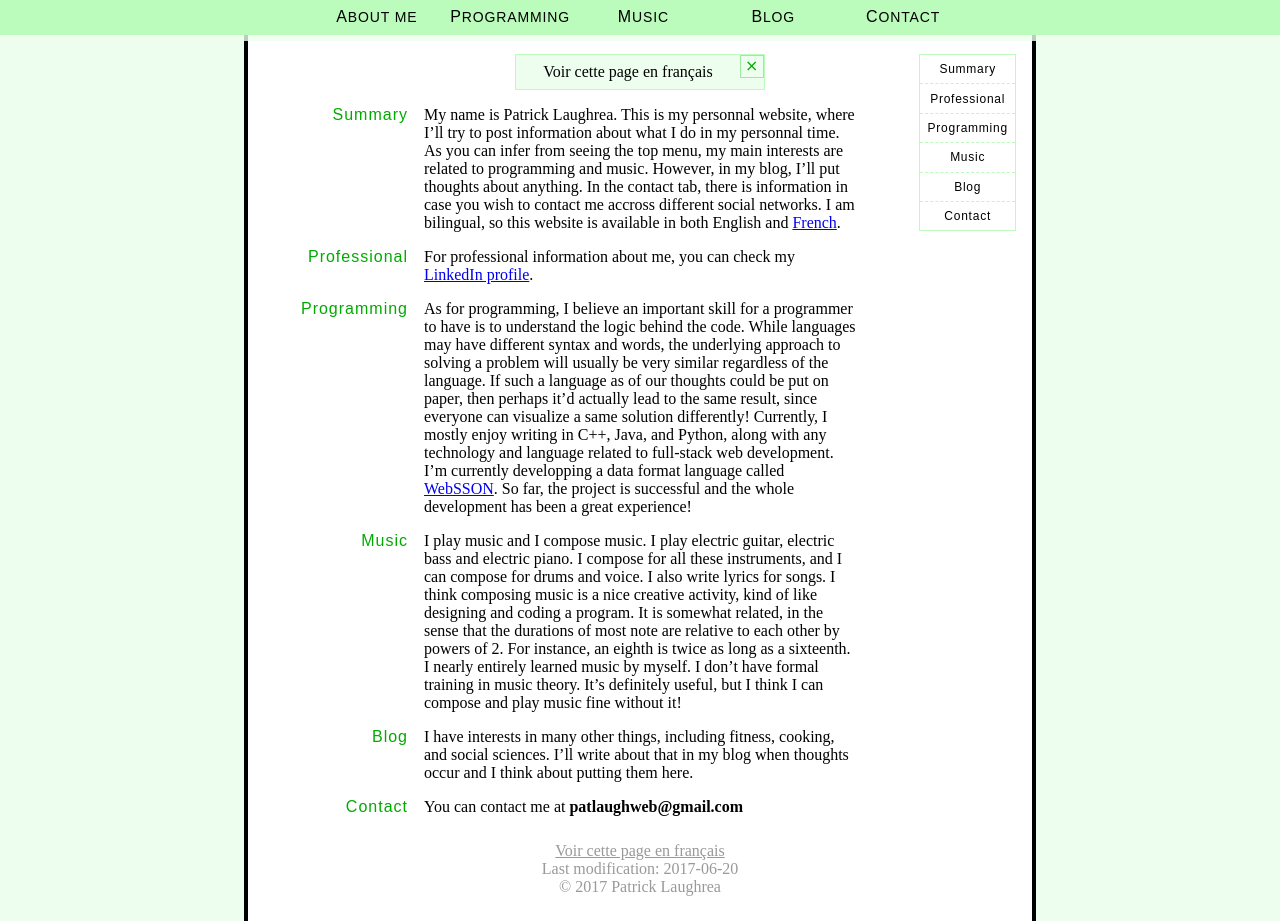
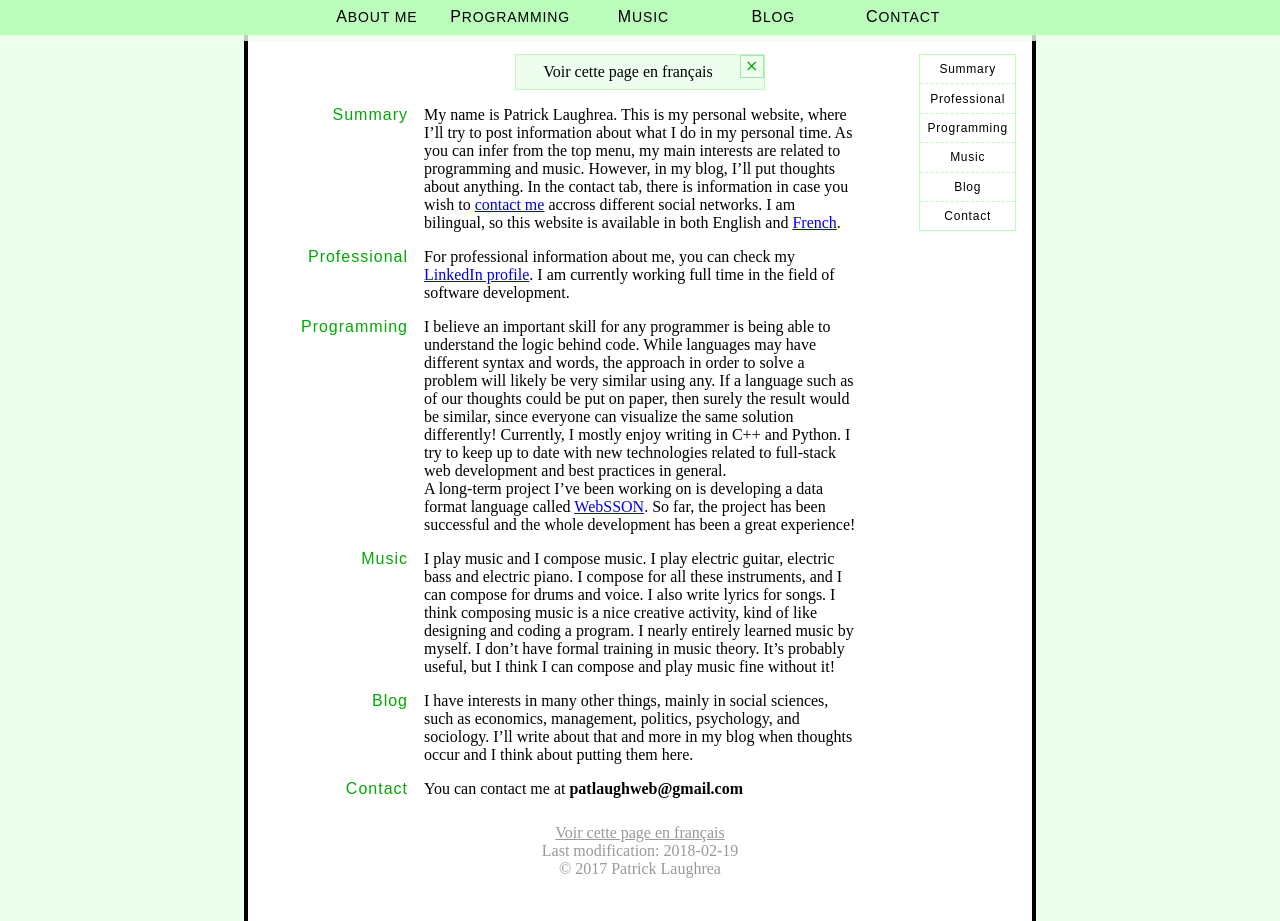
Before and after one commit to Pat-Laugh/pat-laugh.github.io, a Jekyll site: the page built from en/index.html, in a window 1280 px wide and 921 px high. Built offline with Jekyll 4.4.1, drawn with Linux system fonts in a browser that asks for light colours.

Commit message:
Update profile

```diff
--- a/en/index.html
+++ b/en/index.html
@@ -2,7 +2,7 @@
 layout: en/default
 title: About me
 link:
-last_modif: 2017-06-20
+last_modif: 2018-02-19
 permalink: /en/
 redirect_from: [/en/about-me, /en/about_me, /about-me, /about_me]
 quick_list:
@@ -14,41 +14,42 @@ quick_list:
  -  Contact
 content_list:
  - >
-    My name is Patrick Laughrea. This is my personnal website, where I'll try to
-    post information about what I do in my personnal time. As you can infer from
-    seeing the top menu, my main interests are related to programming and music.
+    My name is Patrick Laughrea. This is my personal website, where I'll try to
+    post information about what I do in my personal time. As you can infer from
+    the top menu, my main interests are related to programming and music.
     However, in my blog, I'll put thoughts about anything. In the contact tab,
-    there is information in case you wish to contact me accross different social
+    there is information in case you wish to <a href="contact">contact me</a> accross different social
     networks. I am bilingual, so this website is available in both English and
     <a href="/fr/">French</a>.
  - >
     For professional information about me, you can check my
     <a href="https://www.linkedin.com/in/pat-laugh">LinkedIn profile</a>.
+    I am currently working full time in the field of software development.
  - >
-    As for programming, I believe an important skill for a programmer to have is
-    to understand the logic behind the code. While languages may have different
-    syntax and words, the underlying approach to solving a problem will usually
-    be very similar regardless of the language. If such a language as of our
-    thoughts could be put on paper, then perhaps it'd actually lead to the same
-    result, since everyone can visualize a same solution differently! Currently,
-    I mostly enjoy writing in C++, Java, and Python, along with any technology
-    and language related to full-stack web development. I'm currently
-    developping a data format language called
-    <a href="programming#websson">WebSSON</a>. So far, the project is successful
+    I believe an important skill for any programmer is
+    being able to understand the logic behind code. While languages may have different
+    syntax and words, the approach in order to solve a problem will likely
+    be very similar using any. If a language such as of our
+    thoughts could be put on paper, then surely the result would be similar,
+    since everyone can visualize the same solution differently! Currently,
+    I mostly enjoy writing in C++ and Python. I try to keep up to date with new technologies
+    related to full-stack web development and best practices in general.
+    <br>
+    A long-term project I've been working on is developing a data format language called
+    <a href="programming#websson">WebSSON</a>. So far, the project has been successful
     and the whole development has been a great experience!
  - >
     I play music and I compose music. I play electric guitar, electric bass and
     electric piano. I compose for all these instruments, and I can compose for
     drums and voice. I also write lyrics for songs. I think composing music is a
-    nice creative activity, kind of like designing and coding a program. It is
-    somewhat related, in the sense that the durations of most note are relative
-    to each other by powers of 2. For instance, an eighth is twice as long as a
-    sixteenth. I nearly entirely learned music by myself. I don't have formal
-    training in music theory. It's definitely useful, but I think I can compose
+    nice creative activity, kind of like designing and coding a program.
+    I nearly entirely learned music by myself. I don't have formal
+    training in music theory. It's probably useful, but I think I can compose
     and play music fine without it!
  - >
-    I have interests in many other things, including fitness, cooking, and
-    social sciences. I'll write about that in my blog when thoughts occur and I
+    I have interests in many other things, mainly in social sciences, such as
+    economics, management, politics, psychology, and sociology.
+    I'll write about that and more in my blog when thoughts occur and I
     think about putting them here.
  - >
     You can contact me at <b>patlaughweb&#64;gmail&#46;com</b>
```
Also changed, not shown: fr/index.html (+16 -12 lines).
